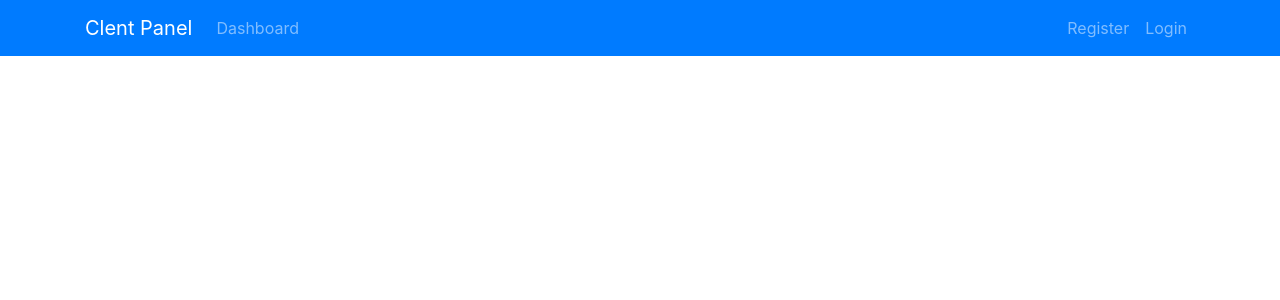
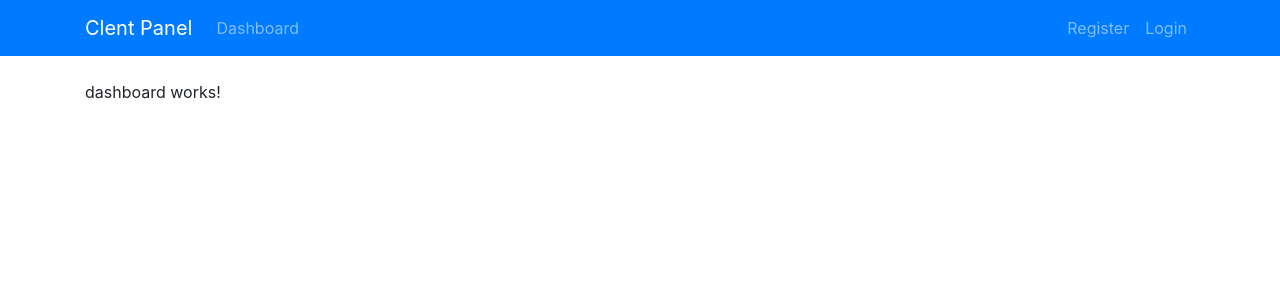
Before and after one commit to rarice4/clientpanel, an Angular app: page / in a window 1280 px wide. Shown: the top 300 px of the page. Built offline with nearby package versions, Linux system fonts and the light colour scheme.

Commit message:
router outlet

```diff
--- a/src/app/app.component.html
+++ b/src/app/app.component.html
@@ -1,4 +1,4 @@
 <app-navbar></app-navbar>
 <div class="container">
-
+  <router-outlet></router-outlet>
 </div>
--- a/src/app/components/navbar/navbar.component.html
+++ b/src/app/components/navbar/navbar.component.html
@@ -1,6 +1,6 @@
 <nav class="navbar navbar-expand-md navbar-dark bg-primary mb-4">
   <div class="container">
-    <a href="" class="navbar-brand">Clent Panel</a>
+    <a routerLink="/" class="navbar-brand">Clent Panel</a>
     <button type="button" class="navbar-toggler"
     data-toggle="collapse" data-target="#navbarMain">
     <span class="navbar-toggler-icon"></span>
@@ -8,15 +8,15 @@
   <div class="collapse navbar-collapse" id="navbarMain">
     <ul class="navbar-nav mr-auto">
       <li class="nav-item">
-        <a href="" class="nav-link">Dashboard</a>
+        <a routerLink="/" class="nav-link">Dashboard</a>
       </li>
     </ul>
     <ul class="navbar-nav ml-auto">
       <li class="nav-item">
-        <a href="" class="nav-link">Register</a>
+        <a routerLink="/register" class="nav-link">Register</a>
       </li>
       <li class="nav-item">
-        <a href="" class="nav-link">Login</a>
+        <a routerLink="/login" class="nav-link">Login</a>
       </li>
     </ul>
   </div>
```
